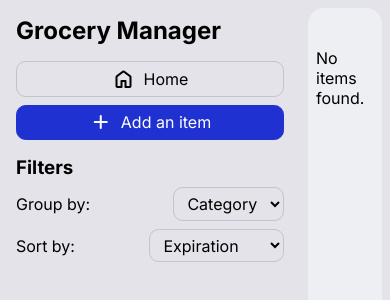
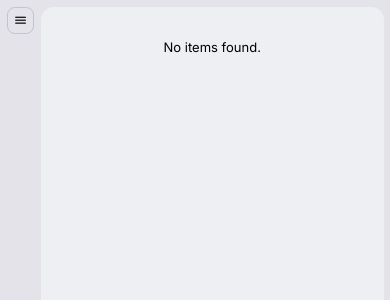
Before and after one commit to majoouoo/grocery-manager, a SvelteKit app: page / in a window 390 px wide. Shown: the top 300 px of the page. Built offline with nearby package versions, Linux system fonts and the light colour scheme.

Commit message:
Responsive design for mobile

```diff
--- a/src/global.css
+++ b/src/global.css
@@ -122,3 +122,20 @@ input:focus {
 	border: 1px solid var(--accent);
 	background-color: transparent;
 }
+
+#showMenuBtn {
+	display: none;
+	align-items: center;
+	justify-content: center;
+	padding: 0.4rem;
+}
+
+#showMenuBtn * {
+	font-size: 1.2rem;
+}
+
+@media (max-width: 1000px) {
+	:root {
+		font-size: 13px;
+	}
+}
--- a/src/lib/ListItem.svelte
+++ b/src/lib/ListItem.svelte
@@ -25,7 +25,6 @@
 			const expDate = new Date(item.expDate);
 			const today = new Date();
 			const diff = expDate.getTime() - today.getTime();
-			console.log(diff)
 			if (expDate === null) {
 				isDueSoon = false;
 				isDueExpired = false;
--- a/src/routes/(sidebar)/+layout.svelte
+++ b/src/routes/(sidebar)/+layout.svelte
@@ -1,10 +1,29 @@
 <script lang="ts">
 	import SidebarNav from '$lib/SidebarNav.svelte';
+
+	let isSidebarVisible: boolean = false;
+	let windowWidth: number = window.innerWidth;
+	if (windowWidth > 1400) {
+		isSidebarVisible = true;
+	}
+
+	window.addEventListener('resize', () => {
+		windowWidth = window.innerWidth;
+		if (windowWidth > 1400) {
+			isSidebarVisible = true;
+		}
+	});
 </script>
 
 <main>
 	<section id="sidebar">
-		<SidebarNav />
+		<button class="btn" id="showMenuBtn" on:click={() => (isSidebarVisible = !isSidebarVisible)}>
+			<span class="material-symbols-rounded">menu</span>
+		</button>
+
+		{#if isSidebarVisible}
+			<SidebarNav />
+		{/if}
 	</section>
 
 	<section id="content">
@@ -29,9 +48,23 @@
 	}
 
 	#content {
-		margin: 0.5rem;
+		margin: 0.5rem 0.5rem 0.5rem 0;
 		background-color: var(--bg);
 		border-radius: 1rem;
 		overflow: auto;
 	}
+
+	@media (max-width: 1400px) {
+		main {
+			grid-template-columns: auto 1fr;
+		}
+
+		#showMenuBtn {
+			display: flex;
+		}
+
+		#sidebar {
+			padding: 0.5rem;
+		}
+	}
 </style>
--- a/src/routes/+page.svelte
+++ b/src/routes/+page.svelte
@@ -55,10 +55,28 @@
 		localStorage.setItem('items', JSON.stringify(items));
 		isEditModalOpen = false;
 	};
+
+	let isSidebarVisible: boolean = false;
+	let windowWidth: number = window.innerWidth;
+	if (windowWidth > 1400) {
+		isSidebarVisible = true;
+	}
+
+	window.addEventListener('resize', () => {
+		windowWidth = window.innerWidth;
+		if (windowWidth > 1400) {
+			isSidebarVisible = true;
+		}
+	});
 </script>
 
 <main>
 	<section id="sidebar">
+		<button class="btn" id="showMenuBtn" on:click={() => (isSidebarVisible = !isSidebarVisible)}>
+			<span class="material-symbols-rounded">menu</span>
+		</button>
+
+		{#if isSidebarVisible}
 			<SidebarNav />
 
 			<section id="filters">
@@ -81,6 +99,7 @@
 					</select>
 				</div>
 			</section>
+		{/if}
 	</section>
 
 	<section id="list">
@@ -156,7 +175,7 @@
 	#list {
 		display: grid;
 		grid-template-columns: 1fr 1fr 1fr;
-		margin: 0.5rem;
+		margin: 0.5rem 0.5rem 0.5rem 0;
 		padding: 0.5rem;
 		gap: 0.5rem;
 		background-color: var(--bg);
@@ -179,4 +198,28 @@
 		flex-direction: column;
 		gap: 0.5rem;
 	}
+
+	@media (max-width: 1400px) {
+		#list {
+			grid-template-columns: 1fr 1fr;
+		}
+
+		main {
+			grid-template-columns: auto 1fr;
+		}
+
+		#showMenuBtn {
+			display: flex;
+		}
+
+		#sidebar {
+			padding: 0.5rem;
+		}
+	}
+
+	@media (max-width: 800px) {
+		#list {
+			grid-template-columns: 1fr;
+		}
+	}
 </style>
```
Lines whose indentation alone changed are shown as unchanged.
